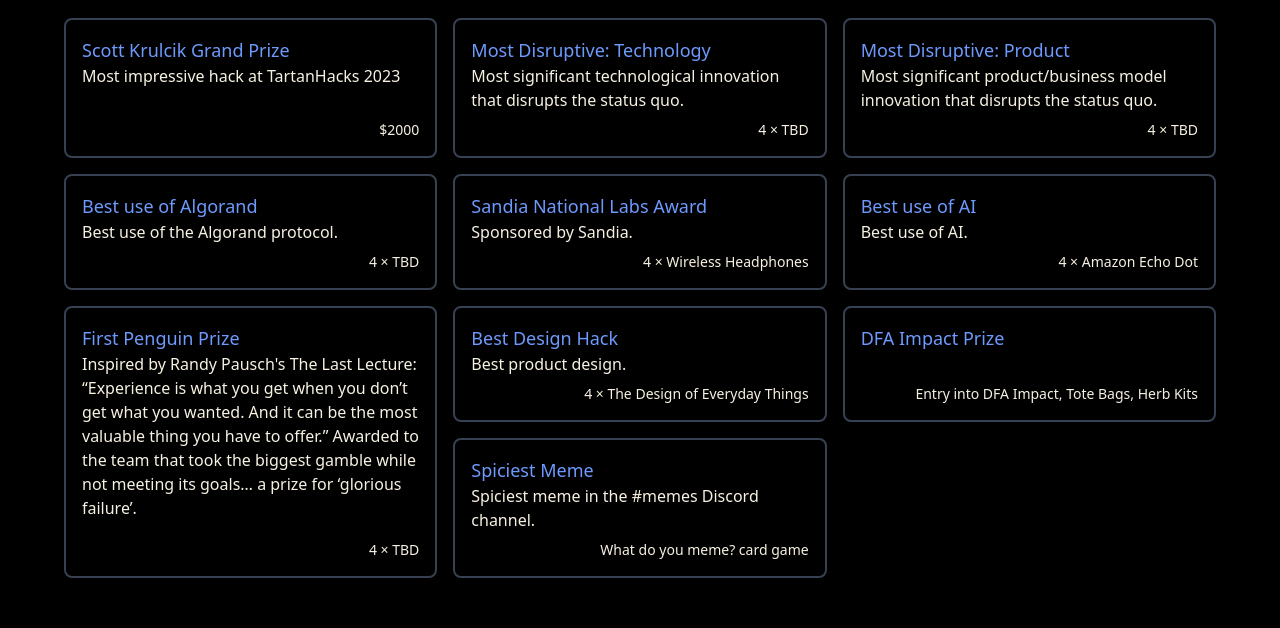
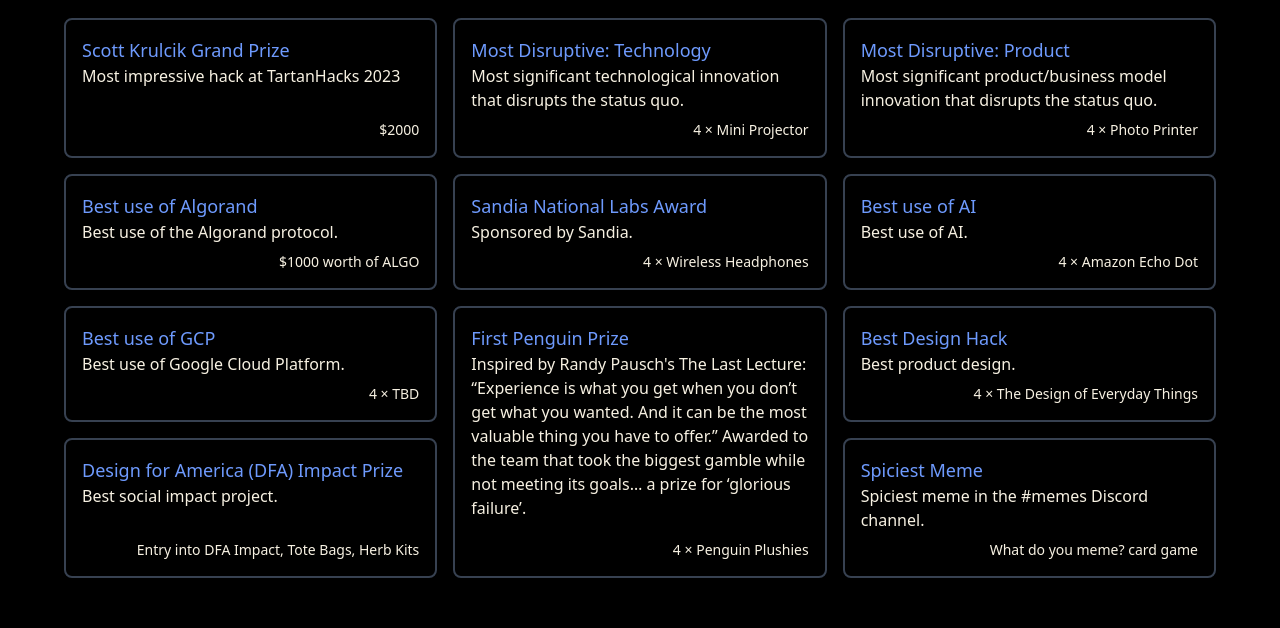
Before and after one commit to ScottyLabs/tartanhacks, a Next.js app: page / in a window 1280 px wide. Shown: the part 2660-3288 px from the top of the page. Built offline with nearby package versions, Linux system fonts and the light colour scheme; no server answers.

Commit message:
Add prizes (#79)
* Add prize

* More prizes

```diff
--- a/src/components/Prizes.tsx
+++ b/src/components/Prizes.tsx
@@ -39,18 +39,19 @@ export default function About() {
             <Prize
               name="Most Disruptive: Technology"
               description="Most significant technological innovation that disrupts the status quo."
-              prize="4 × TBD"
+              prize="4 × Mini Projector"
             />
             <Prize
               name="Most Disruptive: Product"
               description="Most significant product/business model innovation that disrupts the status quo."
-              prize="4 × TBD"
+              prize="4 × Photo Printer"
             />
             <Prize
               name="Best use of Algorand"
               description="Best use of the Algorand protocol."
-              prize="4 × TBD"
+              prize="$1000 worth of ALGO"
             />
+
             <Prize
               name="Sandia National Labs Award"
               description="Sponsored by Sandia."
@@ -62,10 +63,15 @@ export default function About() {
               prize="4 × Amazon Echo Dot"
             />
             <Prize
+              name="Best use of GCP"
+              description="Best use of Google Cloud Platform."
+              prize="4 × TBD"
+            />
+            <Prize
               name="First Penguin Prize"
               description={`Inspired by Randy Pausch's The Last Lecture: “Experience is what you get when you don’t get what you wanted. And it can be the most valuable thing you have to offer.”
 Awarded to the team that took the biggest gamble while not meeting its goals… a prize for ‘glorious failure’.`}
-              prize="4 × TBD"
+              prize="4 × Penguin Plushies"
               className="row-span-2"
             />
             <Prize
@@ -74,8 +80,8 @@ Awarded to the team that took the biggest gamble while not meeting its goals…
               prize="4 × The Design of Everyday Things"
             />
             <Prize
-              name="DFA Impact Prize"
-              description=""
+              name="Design for America (DFA) Impact Prize"
+              description="Best social impact project."
               prize="Entry into DFA Impact, Tote Bags, Herb Kits"
             />
             <Prize
```
